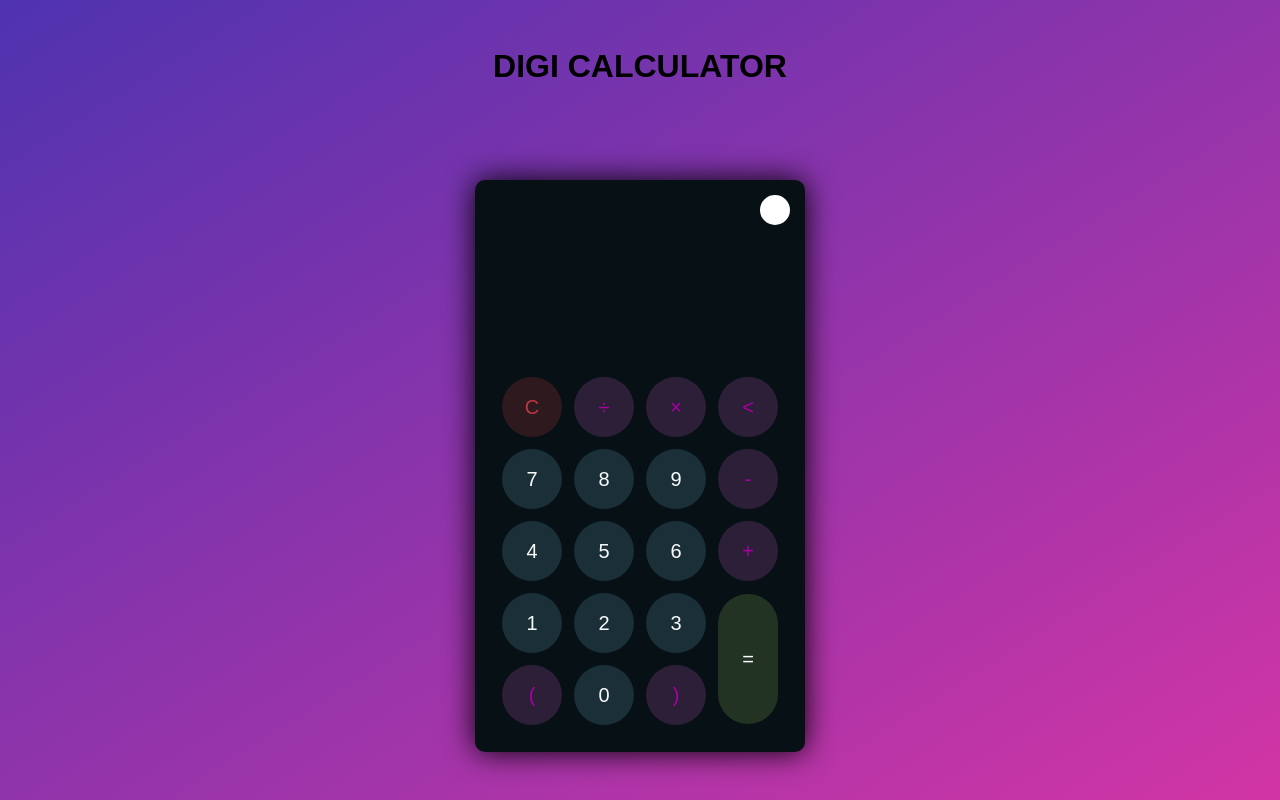
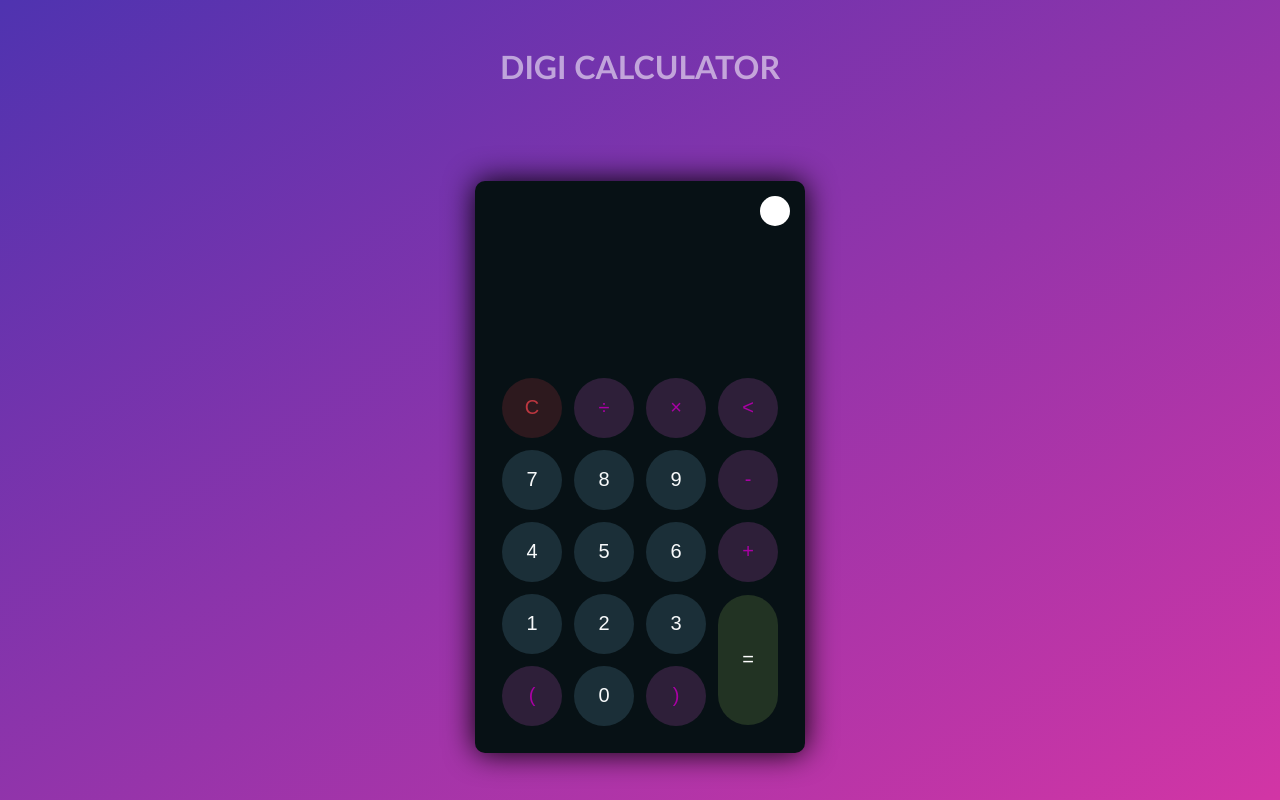
Before and after one commit to srishti023/DIGIBHEM, a plain HTML site: page TASK 1/index.html in a window 1280 px wide. Drawn offline with Linux system fonts and the light colour scheme.

Commit message:
Update style.css

```diff
--- a/TASK 1/style.css
+++ b/TASK 1/style.css
@@ -25,7 +25,10 @@
     display: grid;
     place-items: center;
 }
-
+.container h1{
+    font-family: 'Gill Sans', 'Gill Sans MT', Calibri, 'Trebuchet MS', sans-serif;
+    color: rgba(255, 255, 255, 0.555);
+}
 .calculator {
     position: relative;
     height: auto;
```
